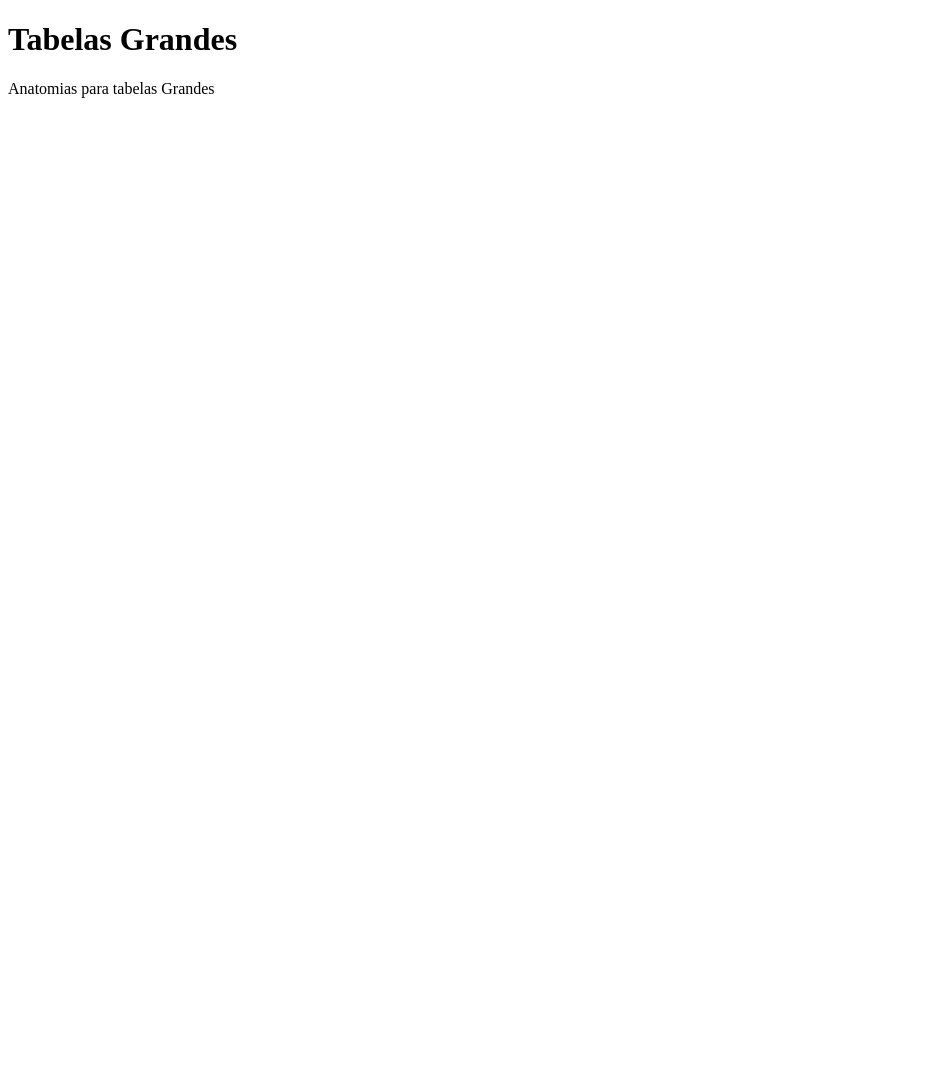
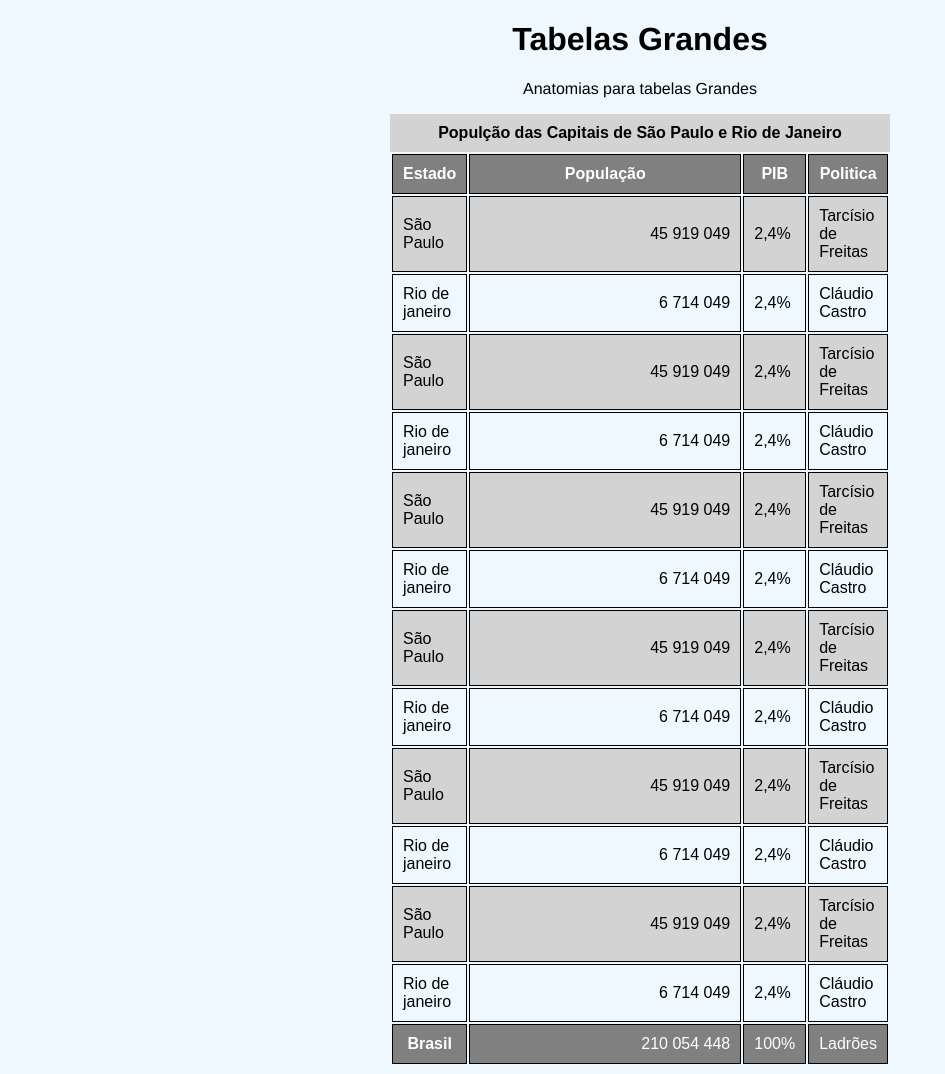
Before and after one commit to GbDevfront/Html-CSS, a plain HTML site: page Exercícios/Ex0023/tabela002.html in a window 1280 px wide. Shown: the whole page, without its empty margins (0-945 px from the left). Before the commit the page ends 800 px from the top, so only its background shows below. Drawn offline with Linux system fonts and the light colour scheme.

Commit message:
estuda pangare

```diff
--- a/Exercícios/Ex0023/tabela002.html
+++ b/Exercícios/Ex0023/tabela002.html
@@ -4,13 +4,110 @@
     <meta charset="UTF-8">
     <meta name="viewport" content="width=device-width, initial-scale=1.0">
     <title>tabelas</title>
+    <link rel="stylesheet" href="table.css">
 </head>
 <body>
     <h1>Tabelas Grandes</h1>
     <p>Anatomias para tabelas Grandes</p>
-    <table>
+    <DIV class="container">
+        <table>
+            <caption>Populção das Capitais de São Paulo e Rio de Janeiro</caption>
+            <thead>
+                <tr>
+                    <th>Estado</th>
+                    <th style="width: 350px;">População</th>
+                    <th>PIB</th>
+                    <th>Politica</th>
+                </tr>
+            </thead>
+            <TBody>
+                <tr>
+                    <td>São Paulo</td>
+                    <td class="num">45 919 049</td>
+                    <td>2,4%</td>
+                    <td>Tarcísio de Freitas</td>
+                </tr>
+                <tr>
+                    <td>Rio de janeiro</td>
+                    <td class="num">6 714 049</td>
+                    <td>2,4%</td>
+                    <td>Cláudio Castro</td>
 
-    </table>
+            </tr>
+            <tr>
+                <td>São Paulo</td>
+                <td class="num">45 919 049</td>
+                <td>2,4%</td>
+                <td>Tarcísio de Freitas</td>
+            </tr>
+            <tr>
+                <td>Rio de janeiro</td>
+                <td class="num">6 714 049</td>
+                <td>2,4%</td>
+                <td>Cláudio Castro</td>
+
+        </tr>
+        <tr>
+            <td>São Paulo</td>
+            <td class="num">45 919 049</td>
+            <td>2,4%</td>
+            <td>Tarcísio de Freitas</td>
+        </tr>
+        <tr>
+            <td>Rio de janeiro</td>
+            <td class="num">6 714 049</td>
+            <td>2,4%</td>
+            <td>Cláudio Castro</td>
+
+        </tr>
+        <tr>
+        <td>São Paulo</td>
+        <td class="num">45 919 049</td>
+        <td>2,4%</td>
+        <td>Tarcísio de Freitas</td>
+        </tr>
+        <tr>
+        <td>Rio de janeiro</td>
+        <td class="num">6 714 049</td>
+        <td>2,4%</td>
+        <td>Cláudio Castro</td>
+
+        </tr>
+        <tr>
+        <td>São Paulo</td>
+        <td class="num">45 919 049</td>
+        <td>2,4%</td>
+        <td>Tarcísio de Freitas</td>
+        </tr>
+        <tr>
+        <td>Rio de janeiro</td>
+        <td class="num">6 714 049</td>
+        <td>2,4%</td>
+        <td>Cláudio Castro</td>
+
+        </tr>
+        <tr>
+        <td>São Paulo</td>
+        <td class="num">45 919 049</td>
+        <td>2,4%</td>
+        <td>Tarcísio de Freitas</td>
+        </tr>
+        <tr>
+        <td>Rio de janeiro</td>
+        <td class="num">6 714 049</td>
+        <td>2,4%</td>
+        <td>Cláudio Castro</td>
+
+        </tr>
+            </TBody>
+            <TFoot>
+                <th scope="row">Brasil</th>
+                <td class="num">210 054 448</td>
+                <td>100%</td>
+                <td>Ladrões</td>
+            </TFoot>
+        </table>
+    </DIV>
 
 </body>
 </html>
--- /dev/null
+++ b/Exercícios/Ex0023/table.css
@@ -0,0 +1,48 @@
+@charset "utf-8";
+
+body{
+    background-color: aliceblue;
+    font-family: Arial, Helvetica, sans-serif;
+}
+
+h1, p{
+    text-align: center;
+    font-family: 'Franklin Gothic Medium', 'Arial Narrow', Arial, sans-serif;
+}
+table{
+   width: 500px;
+
+    }
+
+    .container{
+        display: flex;
+        justify-content: center;
+        align-items: center;
+
+    }
+td, th{
+    border: 1px solid black;
+    padding: 10px;
+}
+thead{
+    background-color: gray;
+    color: white;
+    position: sticky;
+    top: -1px;
+}
+    .num{
+        text-align: right;
+    }
+    tfoot{
+        background-color: gray;
+        color: white;
+    }
+    caption{
+        font-size: 1em;
+        font-weight: bold;
+        padding: 10px;
+        background-color: lightgray;
+    }
+    tbody > tr:nth-child(odd){
+        background-color: lightgray ;
+    }
```
